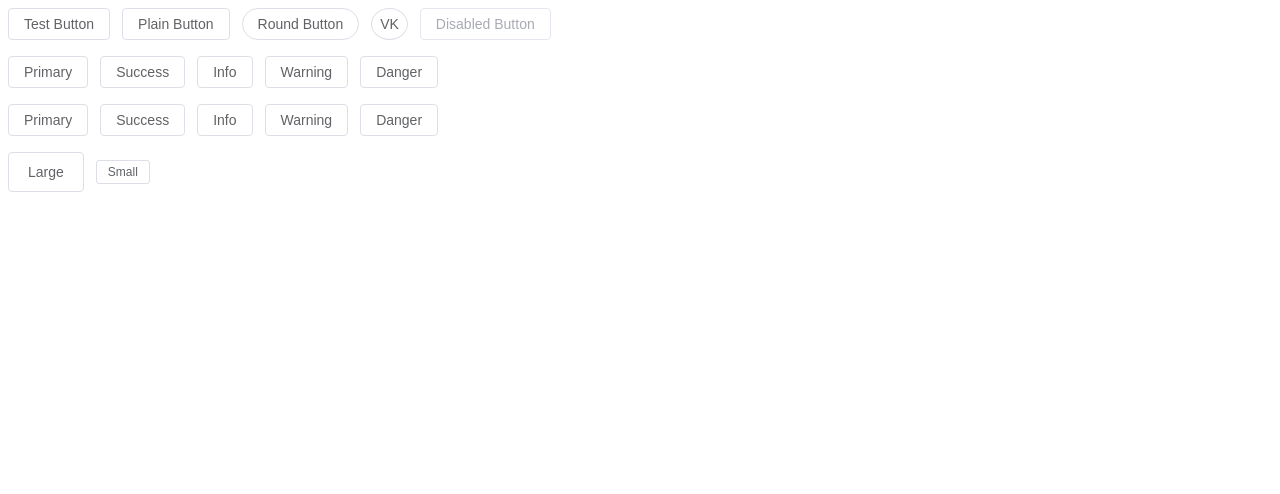
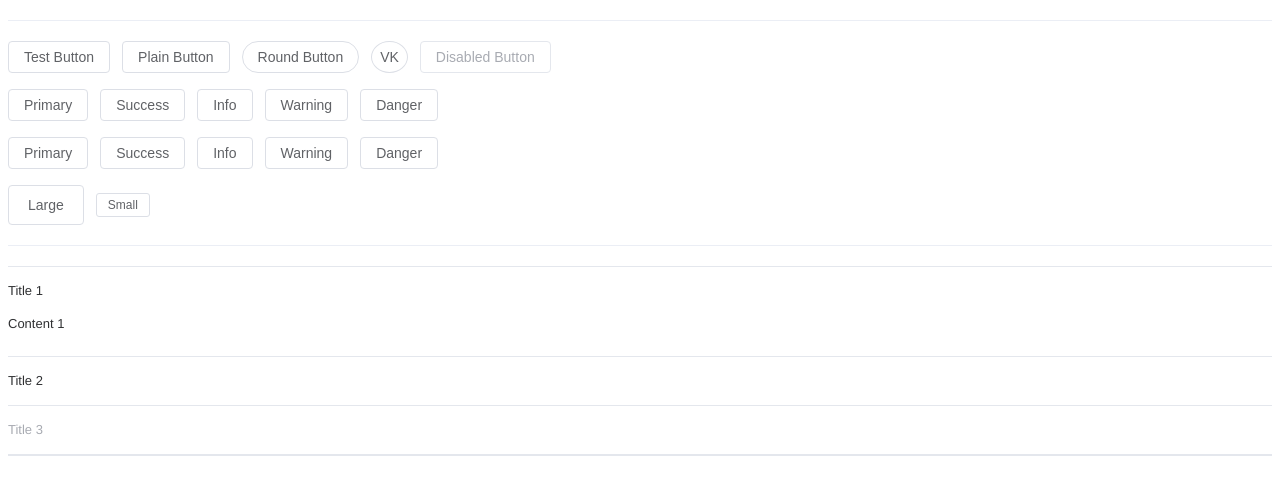
Before and after one commit to Lipnnnn/penny-element, a Vue app: page / in a window 1280 px wide. Shown: the top 494 px of the page. Built offline with nearby package versions, Linux system fonts and the light colour scheme.

Commit message:
feat: 完成Collapse组件

```diff
--- a/src/App.vue
+++ b/src/App.vue
@@ -1,9 +1,14 @@
 <script setup lang="ts">
 import Button from "./components/Button/Button.vue";
+import Collapse from "./components/Collapse/Collapse.vue";
+import CollapseItem from "./components/Collapse/CollapseItem.vue";
 import { onMounted, ref } from "vue";
+import type { NameType } from "./components/Collapse/types";
 import type { ButtonInstance } from "./components/Button/types";
 
 const buttonRef = ref<ButtonInstance>();
+
+const openedValue = ref<NameType[]>(['1']);
 
 onMounted(() => {
   console.log(buttonRef.value?.ref);
@@ -11,6 +16,7 @@
 </script>
 
 <template>
+  <hr>
   <Button ref="buttonRef">Test Button</Button>
   <Button plain>Plain Button</Button>
   <Button round>Round Button</Button>
@@ -28,6 +34,33 @@
   <Button type="danger" plain>Danger</Button><br /><br />
   <Button size="large">Large</Button>
   <Button size="small">Small</Button>
+  <hr>
+  <Collapse v-model="openedValue">
+    <CollapseItem name="1" title="Title 1">
+      Content 1
+    </CollapseItem>
+    <CollapseItem name="2">
+      <template #title>
+        Title 2
+      </template>
+      Content 2
+    </CollapseItem>
+    <CollapseItem name="3" disabled>
+      <template #title>
+        Title 3
+      </template>
+      Content 3
+      // 安装 svg core
+npm i --save @fortawesome/fontawesome-svg-core
+
+// 安装图标库
+npm i --save @fortawesome/free-solid-svg-icons
+
+// 安装基于 vue3 的包装
+npm i --save @fortawesome/vue-fontawesome@latest-3
+
+    </CollapseItem>
+  </Collapse>
 </template>
 
 <style scoped>
--- /dev/null
+++ b/src/components/Collapse/Collapse.vue
@@ -0,0 +1,47 @@
+<template>
+  <div class="vk-collapse">
+    <slot></slot>
+  </div>
+</template>
+
+<script setup lang="ts">
+import { ref, provide, watch } from "vue";
+import type { NameType } from "./types";
+import { collapseContextKey } from "./types";
+
+const props = defineProps<{
+  modelValue: NameType[];
+  accordion?: boolean;
+}>();
+
+const emits = defineEmits<{
+  "update:modelValue": [names: NameType[]];
+  change: [names: NameType[]];
+}>();
+
+const activeNames = ref<NameType[]>(props.modelValue);
+watch(() => props.modelValue, (newVal) => {
+  activeNames.value = newVal;
+})
+const handleItemClick = (item: NameType) => {
+  const index = activeNames.value.indexOf(item);
+  if (props.accordion) {
+    activeNames.value = [activeNames.value[0] === item ? "" : item];
+  } else {
+    if (index > -1) {
+      // 存在，删除数组中对应的一项
+      activeNames.value.splice(index, 1);
+    } else {
+      // 不存在，插入对应的name
+      activeNames.value.push(item);
+    }
+  }
+  emits("update:modelValue", activeNames.value);
+  emits("change", activeNames.value);
+};
+
+provide(collapseContextKey, {
+  activeNames,
+  handleItemClick,
+});
+</script>
--- /dev/null
+++ b/src/components/Collapse/CollapseItem.vue
@@ -0,0 +1,72 @@
+<template>
+  <div
+    class="vk-collapse-item"
+    :class="{
+      'is-disabled': disabled,
+    }"
+  >
+    <div
+      class="vk-collapse-item__header"
+      :class="{ 'is-disabled': disabled, 'is-active': isActive }"
+      :id="`item-header-${name}`"
+      @click="handleClick"
+    >
+      <slot name="title">{{ title }}</slot>
+    </div>
+
+    <Transition name="slide" v-on="transitionEvents" style="overflow: hidden;">
+      <div v-show="isActive" class="vk-collapse-item__wrapper">
+        <div
+          class="vk-collapse-item__content"
+          :id="`item-content-${name}`"
+        >
+          <slot></slot>
+        </div>
+      </div>
+    </Transition>
+  </div>
+</template>
+
+<script setup lang="ts">
+import { computed, inject } from "vue";
+import type { NameType } from "./types";
+import { collapseContextKey } from "./types";
+
+const props = defineProps<{
+  name: NameType;
+  title?: string;
+  disabled?: boolean;
+}>();
+
+const collapseContext = inject(collapseContextKey);
+const isActive = computed(() =>
+  collapseContext?.activeNames.value.includes(props.name)
+);
+const handleClick = () => {
+  if (props.disabled) {
+    return;
+  }
+  collapseContext?.handleItemClick(props.name);
+};
+
+const transitionEvents: Record<string, (el: HTMLElement) => void> = {
+  beforeEnter(el) {
+    el.style.height = "0px";
+  },
+  enter(el) {
+    el.style.height = `${el.scrollHeight}px`;
+  },
+  afterEnter(el) {
+    el.style.height = "";
+  },
+  beforeLeave(el) {
+    el.style.height = `${el.scrollHeight}px`;
+  },
+  leave(el) {
+    el.style.height = "0px";
+  },
+  afterLeave(el) {
+    el.style.height = "";
+  },
+};
+</script>
--- /dev/null
+++ b/src/components/Collapse/style.css
@@ -0,0 +1,51 @@
+.vk-collapse {
+  --vk-collapse-border-color: var(--vk-border-color-light);
+  --vk-collapse-header-height: 48px;
+  --vk-collapse-header-bg-color: var(--vk-fill-color-blank);
+  --vk-collapse-header-text-color: var(--vk-text-color-primary);
+  --vk-collapse-header-font-size: 13px;
+  --vk-collapse-content-bg-color: var(--vk-fill-color-blank);
+  --vk-collapse-content-font-size: 13px;
+  --vk-collapse-content-text-color: var(--vk-text-color-primary);
+  --vk-collapse-disabled-text-color: var(--vk-disabled-text-color);
+  --vk-collapse-disabled-border-color: var(--vk-border-color-lighter);
+  border-top: 1px solid var(--vk-collapse-border-color);
+  border-bottom: 1px solid var(--vk-collapse-border-color);
+}
+.vk-collapse-item__header {
+  display: flex;
+  align-items: center;
+  justify-content: space-between;
+  height: var(--vk-collapse-header-height);
+  line-height: var(--vk-collapse-header-height);
+  background-color: var(--vk-collapse-header-bg-color);
+  color: var(--vk-collapse-header-text-color);
+  cursor: pointer;
+  font-size: var(--vk-collapse-header-font-size);
+  font-weight: 500;
+  transition: border-bottom-color var(--vk-transition-duration);
+  outline: none;
+  border-bottom: 1px solid var(--vk-collapse-border-color);
+  &.is-disabled {
+    color: var(--vk-collapse-disabled-text-color);
+    cursor: not-allowed;
+    background-image: none;
+  }
+  &.is-active {
+    border-bottom-color: transparent;
+  }
+}
+.vk-collapse-item__content {
+  will-change: height;
+  background-color: var(--vk-collapse-content-bg-color);
+  overflow: hidden;
+  box-sizing: border-box;
+  font-size: var(--vk-collapse-content-font-size);
+  color: var(--vk-collapse-content-text-color);
+  border-bottom: 1px solid var(--vk-collapse-border-color);
+  padding-bottom: 25px;
+}
+.slide-enter-active,
+.slide-leave-active {
+  transition: height .5s ease-in-out;
+}
--- /dev/null
+++ b/src/components/Collapse/types.ts
@@ -0,0 +1,10 @@
+import type { InjectionKey, Ref } from "vue";
+
+export type NameType = string | number;
+
+export interface CollapseContext {
+  activeNames: Ref<NameType[]>;
+  handleItemClick: (name: NameType) => void;
+}
+
+export const collapseContextKey:InjectionKey<CollapseContext>  = Symbol('collapseContextKey');
--- a/src/style.css
+++ b/src/style.css
@@ -1,3 +1,4 @@
 @import './styles/vars.css';
 @import './styles/reset.css';
 @import './components/Button/style.css';
+@import './components/Collapse/style.css';
```
